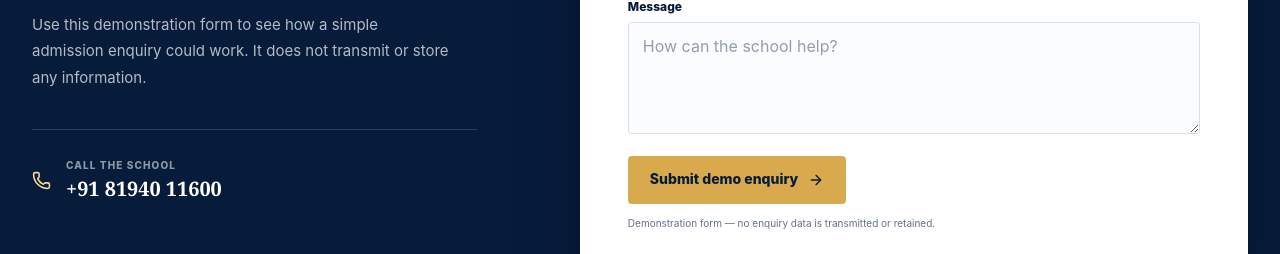
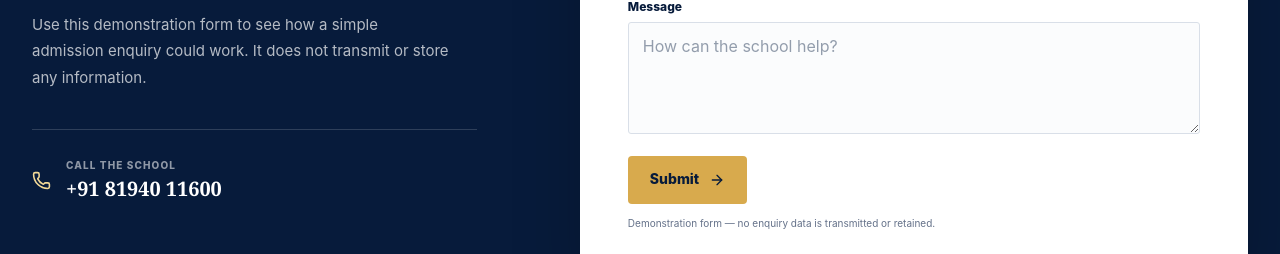
Before and after one commit to linuxcodez045/shri-ji-international-school, a Next.js app: page / in a window 1280 px wide. Shown: the part 7895-8149 px from the top of the page. Built offline with nearby package versions, Linux system fonts and the light colour scheme.

Commit message:
Simplify admission form submit button
Change the admission form button label from “Submit demo enquiry” to “Submit”.

```diff
--- a/app/SitePage.tsx
+++ b/app/SitePage.tsx
@@ -330,7 +330,7 @@ export default function SitePage() {
               </div>
               {formError && <p className="form-message error" role="alert">{formError}</p>}
               {formSent && <p className="form-message success" role="status"><CheckCircle2 size={18} /> Demo submitted successfully. No data was sent or stored.</p>}
-              <button className="button button-gold" type="submit">Submit demo enquiry <ArrowRight size={16} /></button>
+              <button className="button button-gold" type="submit">Submit <ArrowRight size={16} /></button>
               <p className="form-note">Demonstration form — no enquiry data is transmitted or retained.</p>
             </form>
           </div>
```
